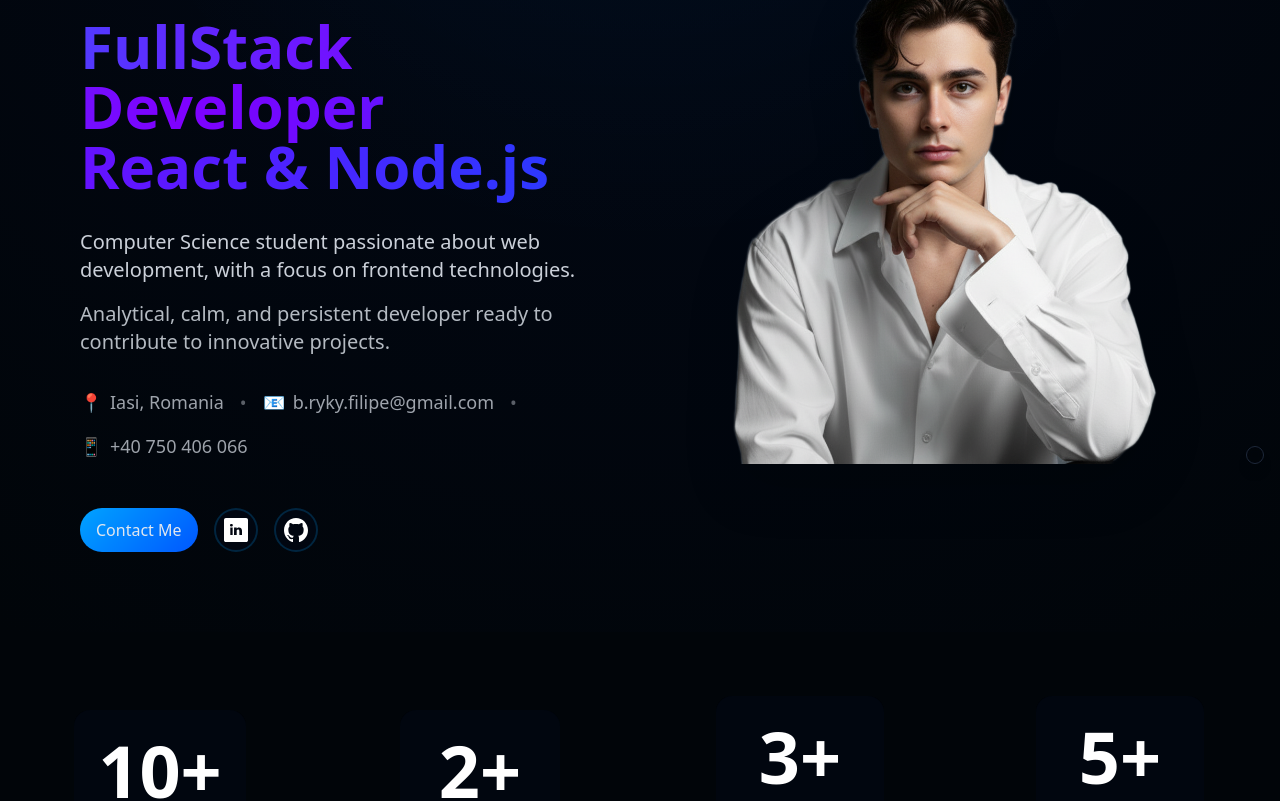
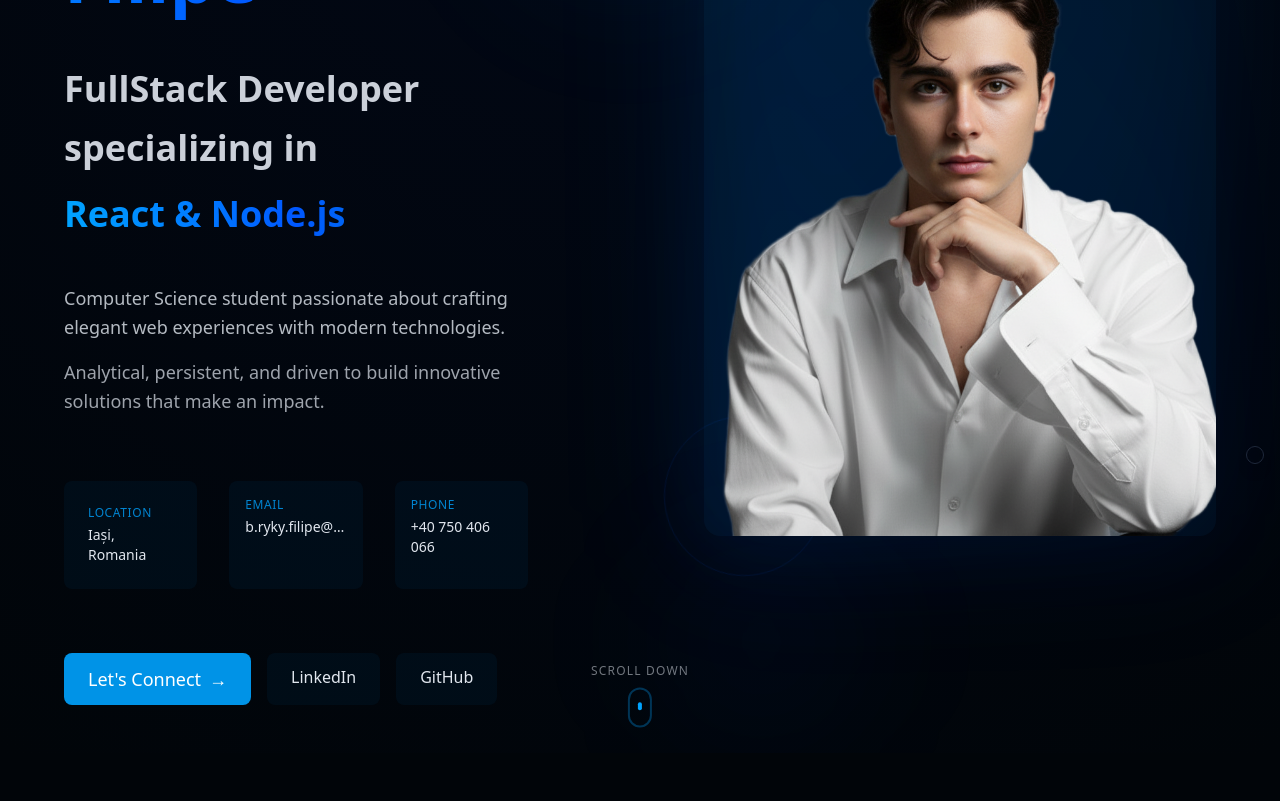
Before and after one commit to rykyfilipe/my-portofolio, a React (Vite) app: page / in a window 1280 px wide. Shown: the part 320-1121 px from the top of the page. Built offline with nearby package versions, Linux system fonts and the light colour scheme.

Commit message:
update hero layout

```diff
--- a/src/Components/Scroller.jsx
+++ b/src/Components/Scroller.jsx
@@ -16,7 +16,9 @@ function Scroller({ columnPosition, animation, images }) {
 						key={`first-${project.id}-${index}`}
 						className="
 							relative group my-6
-							w-[260px] h-[520px]        /* proporție tip telefon */
+							h-[200px] w-[100px] min-w-[80px] min-h-[160px]
+								md:h-[300px] md:w-[150px] md:min-w-[120px] md:min-h-[240px]
+								lg:h-[500px] lg:w-[300px] lg:min-w-[200px] lg:min-h-[400px]
 							bg-black border-4 border-neutral-800 rounded-[2rem]
 							shadow-lg shadow-gray-700/30
 							overflow-hidden
@@ -31,7 +33,7 @@ function Scroller({ columnPosition, animation, images }) {
 								h-[200px] w-[100px] min-w-[80px] min-h-[160px]
 								md:h-[300px] md:w-[150px] md:min-w-[120px] md:min-h-[240px]
 								lg:h-[500px] lg:w-[300px] lg:min-w-[200px] lg:min-h-[400px]
-								object-cover rounded-3xl
+								object-cover rounded-[2rem]
 								transition-all duration-300
 								group-hover:shadow-[0_0_30px_rgba(0,163,255,0.3)]
 							'
--- a/src/Sections/Contact.jsx
+++ b/src/Sections/Contact.jsx
@@ -114,6 +114,7 @@ function Contact() {
                     )}
                 </AnimatePresence>
             </div>
+
         </Section>
     );
 }
--- a/src/Sections/Experience.jsx
+++ b/src/Sections/Experience.jsx
@@ -32,7 +32,7 @@ function Experience() {
                                 scale: 1,
                                 transition: { delay: index * 0.1 }
                             } : {}}
-                            className='group relative flex flex-col items-center gap-3 text-center p-6 rounded-2xl bg-[#020817]/50 backdrop-blur-sm transition-colors'
+                            className='group relative flex flex-col items-center gap-3 text-center p-6 rounded-2xl bg-transparent backdrop-blur-sm transition-colors'
                         >
                             <span className='text-white text-5xl md:text-6xl lg:text-7xl font-display font-bold bg-gradient-to-r from-primary to-accent bg-clip-text  group-hover:from-accent group-hover:to-primary transition-all duration-500'>
                                 {item.number}+
--- a/src/Sections/Footer.jsx
+++ b/src/Sections/Footer.jsx
@@ -8,7 +8,7 @@ import googleplay from "../assets/icons/googleplay.svg";
 function Footer() {
     return (
         <footer
-            className='w-full flex flex-col items-center justify-center bg-[#010509] h-[300px] mt-20 text-[#E1E7EF] border-t-[1px] border-[#E1E7EF]/10'>
+            className='w-full flex flex-col items-center justify-center bg-[#010509] h-[300px] text-[#E1E7EF] border-t-[1px] border-[#E1E7EF]/10'>
             <div className='flex gap-4 mt-10'>
                 <Button variant="outline" imgURL={linkedin} key='linkedin'/>
                 <Button variant="outline" imgURL={github} key='github'/>
--- a/src/Sections/Hero.jsx
+++ b/src/Sections/Hero.jsx
@@ -1,174 +1,293 @@
-/** @format */
+import { motion } from 'framer-motion';
+import { useInView } from 'react-intersection-observer';
+import { useState } from 'react';
+import me from '../assets/images/portret.png';
 
-import { motion } from 'framer-motion';
-import { Section } from "../components/Section";
-import Button from "../Components/Button";
-import { useInView } from 'react-intersection-observer';
-import chat from "../assets/icons/chat.svg";
-import linkedin from "../assets/icons/linkedin.svg";
-import github from "../assets/icons/github.svg";
-import portret from "../assets/images/portret.png";
-
-const fadeInUpVariants = {
-  hidden: { opacity: 0, y: 20 },
-  visible: {
-    opacity: 1,
-    y: 0,
-    transition: {
-      duration: 0.5,
-      ease: "easeOut"
-    }
-  }
-};
-
-const fadeInDelayVariants = {
-  hidden: { opacity: 0 },
-  visible: (custom) => ({
-    opacity: 1,
-    transition: {
-      delay: custom * 0.2,
-      duration: 0.5,
-      ease: "easeOut"
-    }
-  })
-};
-
-function Hero() {
+const Hero = () => {
     const { ref, inView } = useInView({
         triggerOnce: true,
         threshold: 0.1
     });
 
-    const scrollToContact = () => {
-        const element = document.getElementById("contact");
-        if (element) {
-            element.scrollIntoView({ behavior: "smooth", block: "start" });
+    const [hoveredButton, setHoveredButton] = useState(null);
+
+    // Variante animații
+    const containerVariants = {
+        hidden: { opacity: 0 },
+        visible: {
+            opacity: 1,
+            transition: {
+                staggerChildren: 0.15,
+                delayChildren: 0.2
+            }
         }
     };
 
+    const itemVariants = {
+        hidden: { opacity: 0, y: 20 },
+        visible: {
+            opacity: 1,
+            y: 0,
+            transition: { duration: 0.8, ease: "easeOut" }
+        }
+    };
+
+    const floatingVariants = {
+        animate: {
+            y: [0, -15, 0],
+            transition: { duration: 4, repeat: Infinity, ease: "easeInOut" }
+        }
+    };
+
+    const glowVariants = {
+        animate: {
+            scale: [1, 1.1, 1],
+            opacity: [0.4, 0.6, 0.4],
+            transition: { duration: 4, repeat: Infinity, ease: "easeInOut" }
+        }
+    };
+
+    const scrollToContact = () => {
+        // Funcție de scroll la contact
+        console.log("Mergi la contact");
+    };
+
     return (
-        <Section
-            className="relative min-h-screen overflow-hidden bg-[radial-gradient(circle_at_top_center,#020817_0%,#010509_100%)] z-10"
-            initial={false}
-            animate={false}
-        >
-            <div className="absolute inset-0 bg-[radial-gradient(circle_at_top,rgba(0,163,255,0.05),transparent_50%)]" />
+        <section className="relative min-h-screen overflow-hidden">
+            {/* Background gradient */}
+            <div className="absolute inset-0 bg-[radial-gradient(circle_at_top_center,#020817_0%,#010509_100%)]" />
 
+            {/* Subtle animated glow */}
+            <motion.div
+                className="absolute top-0 left-1/3 w-96 h-96 bg-[radial-gradient(circle,rgba(0,163,255,0.08),transparent_70%)] rounded-full blur-3xl"
+                animate={{
+                    x: [0, 30, 0],
+                    y: [0, -40, 0]
+                }}
+                transition={{ duration: 8, repeat: Infinity, ease: "easeInOut" }}
+            />
 
-            <div className="container relative mx-auto grid lg:grid-cols-2 gap-12 items-center pt-20">
-                {/* Left Column - Text Content */}
+            <motion.div
+                className="absolute bottom-0 right-1/4 w-80 h-80 bg-[radial-gradient(circle,rgba(0,87,255,0.06),transparent_70%)] rounded-full blur-3xl"
+                animate={{
+                    x: [0, -40, 0],
+                    y: [0, 50, 0]
+                }}
+                transition={{ duration: 10, repeat: Infinity, ease: "easeInOut", delay: 1 }}
+            />
+
+            {/* Content container */}
+            <div className="relative z-10 container mx-auto px-4 sm:px-6 lg:px-12 xl:px-16 min-h-[calc(100vh-80px)] flex items-center justify-center py-8 sm:py-12">
                 <motion.div
                     ref={ref}
                     initial="hidden"
                     animate={inView ? "visible" : "hidden"}
-                    variants={{
-                        visible: {
-                            transition: {
-                                staggerChildren: 0.2
-                            }
-                        }
-                    }}
-                    className="space-y-8"
+                    variants={containerVariants}
+                    className="w-full max-w-7xl"
                 >
-                    <motion.div variants={fadeInUpVariants}>
-                        <motion.h1
-                            className="text-4xl sm:text-5xl md:text-6xl lg:text-7xl font-display font-bold text-[#E1E7EF]"
+                    <div className="grid lg:grid-cols-2 gap-12 lg:gap-24 xl:gap-32 items-center">
+                        {/* Left Content */}
+                        <motion.div className="space-y-10 order-2 lg:order-1 lg:pr-8 xl:pr-12">
+                            {/* Status Badge */}
+                            <motion.div
+                                variants={itemVariants}
+                                className="inline-flex items-center gap-2 px-4 py-2 rounded-full bg-[#00A3FF]/5 w-fit"
                             >
-                            👋 I'm Ricardo-Filipe
-                        </motion.h1>
+                                <span className="w-1.5 h-1.5 bg-[#00A3FF] rounded-full animate-pulse" />
+                                <span className="text-sm text-[#00A3FF]/90">Open for opportunities</span>
                             </motion.div>
 
-                    <motion.h2
-                        variants={fadeInUpVariants}
-                        className="text-3xl sm:text-4xl md:text-5xl lg:text-6xl font-display font-bold"
-                    >
-                        <span className="animate-gradient-text">
-                            FullStack Developer <br/> React & Node.js
-                        </span>
-                    </motion.h2>
-
-                    <motion.div
-                        variants={fadeInUpVariants}
-                        className="space-y-4 text-lg sm:text-xl"
-                    >
-                        <p className="text-[#E1E7EF]/90">Computer Science student passionate about web development, with a focus on frontend technologies.</p>
-                        <p className="text-[#E1E7EF]/80">Analytical, calm, and persistent developer ready to contribute to innovative projects.</p>
+                            {/* Main Title */}
+                            <motion.div variants={itemVariants}>
+                                <p className="text-[#00A3FF] font-semibold text-sm sm:text-base tracking-widest mb-3">
+                                   Welcome
+                                </p>
+                                <h1 className="text-4xl sm:text-5xl md:text-6xl lg:text-7xl font-bold text-[#E1E7EF] leading-tight">
+                                    I'm <span className="bg-gradient-to-r from-[#00A3FF] to-[#0057FF] bg-clip-text text-transparent">Ricardo-Filipe</span>
+                                </h1>
                             </motion.div>
 
-                    <motion.div
-                        variants={fadeInUpVariants}
-                        className="flex flex-wrap items-center gap-4 text-lg"
-                    >
-                        <span className="flex items-center gap-2 text-[#E1E7EF]/70 hover:text-[#00A3FF]/90 transition-colors">
-                            <span className="text-[#00A3FF]">📍</span> Iasi, Romania
+                            {/* Subtitle */}
+                            <motion.div variants={itemVariants}>
+                                <h2 className="text-2xl sm:text-3xl md:text-4xl font-semibold text-[#E1E7EF]/90 leading-relaxed">
+                                    FullStack Developer specializing in
+                                    <span className="block bg-gradient-to-r from-[#00A3FF] via-[#0057FF] to-[#0087CC] bg-clip-text text-transparent mt-2">
+                                        React & Node.js
                                     </span>
-                        <span className="hidden sm:inline text-[#E1E7EF]/40">•</span>
-                        <span className="flex items-center gap-2 text-[#E1E7EF]/70 hover:text-[#00A3FF]/90 transition-colors">
-                            <span className="text-[#00A3FF]">📧</span> b.ryky.filipe@gmail.com
-                        </span>
-                        <span className="hidden sm:inline text-[#E1E7EF]/40">•</span>
-                        <span className="flex items-center gap-2 text-[#E1E7EF]/70 hover:text-[#00A3FF]/90 transition-colors">
-                            <span className="text-[#00A3FF]">📱</span> +40 750 406 066
-                        </span>
+                                </h2>
                             </motion.div>
 
+                            {/* Description */}
+                            <motion.div variants={itemVariants} className="space-y-4">
+                                <p className="text-base sm:text-lg text-[#E1E7EF]/80 leading-relaxed max-w-lg">
+                                    Computer Science student passionate about crafting elegant web experiences with modern technologies.
+                                </p>
+                                <p className="text-base sm:text-lg text-[#E1E7EF]/70 leading-relaxed max-w-lg">
+                                    Analytical, persistent, and driven to build innovative solutions that make an impact.
+                                </p>
+                            </motion.div>
+
+                            {/* Info Grid */}
+                            <motion.div variants={itemVariants} className="grid grid-cols-1 sm:grid-cols-3 gap-6 lg:gap-8 pt-6">
                                 <motion.div
-                        variants={fadeInUpVariants}
-                        className="flex flex-wrap gap-4 pt-4"
+                                    className="p-6 rounded-lg bg-[#00A3FF]/5 transition-all duration-300"
+                                    whileHover={{ scale: 1.02 }}
                                 >
-                        <Button
-                            text="Contact Me "
-                            handleClick={scrollToContact}
-                            variant="default"
-                            className="bg-[linear-gradient(135deg,#00A3FF_0%,#0057FF_100%)] hover:opacity-90 transition-opacity"
+                                    <p className="text-xs text-[#00A3FF]/80 uppercase tracking-wider mb-1">Location</p>
+                                    <p className="text-sm text-[#E1E7EF] font-medium">Iași, Romania</p>
+                                </motion.div>
+                                <motion.div
+                                    className="p-4 rounded-lg bg-[#00A3FF]/5 transition-all duration-300"
+                                    whileHover={{ scale: 1.02 }}
+                                >
+                                    <p className="text-xs text-[#00A3FF]/80 uppercase tracking-wider mb-1">Email</p>
+                                    <p className="text-sm text-[#E1E7EF] font-medium truncate">b.ryky.filipe@gmail.com</p>
+                                </motion.div>
+                                <motion.div
+                                    className="p-4 rounded-lg bg-[#00A3FF]/5 transition-all duration-300"
+                                    whileHover={{ scale: 1.02 }}
+                                >
+                                    <p className="text-xs text-[#00A3FF]/80 uppercase tracking-wider mb-1">Phone</p>
+                                    <p className="text-sm text-[#E1E7EF] font-medium">+40 750 406 066</p>
+                                </motion.div>
+                            </motion.div>
+
+                            {/* CTA Buttons */}
+                            <motion.div variants={itemVariants} className="flex flex-wrap gap-4 pt-6">
+                                <motion.button
+                                    onClick={scrollToContact}
+                                    onHoverStart={() => setHoveredButton('contact')}
+                                    onHoverEnd={() => setHoveredButton(null)}
+                                    whileHover={{ scale: 1.02 }}
+                                    whileTap={{ scale: 0.98 }}
+                                    className="relative px-6 py-3 rounded-lg font-medium text-white text-base sm:text-lg overflow-hidden group"
+                                >
+                                    <div className="absolute inset-0 bg-[#00A3FF] opacity-90 z-0" />
+                                    <span className="relative z-10 flex items-center gap-2">
+                                        Let's Connect
+                                        <motion.span
+                                            animate={hoveredButton === 'contact' ? { x: 3 } : { x: 0 }}
+                                            transition={{ duration: 0.2 }}
+                                        >
+                                            →
+                                        </motion.span>
+                                    </span>
+                                </motion.button>
+
+                                <motion.a
+                                    href="https://linkedin.com"
+                                    target="_blank"
+                                    rel="noopener noreferrer"
+                                    onHoverStart={() => setHoveredButton('linkedin')}
+                                    onHoverEnd={() => setHoveredButton(null)}
+                                    whileHover={{ scale: 1.02 }}
+                                    whileTap={{ scale: 0.98 }}
+                                    className="px-6 py-3 rounded-lg font-medium text-[#E1E7EF] bg-[#00A3FF]/5 hover:bg-[#00A3FF]/10 transition-all duration-300"
+                                >
+                                    LinkedIn
+                                </motion.a>
+
+                                <motion.a
+                                    href="https://github.com"
+                                    target="_blank"
+                                    rel="noopener noreferrer"
+                                    onHoverStart={() => setHoveredButton('github')}
+                                    onHoverEnd={() => setHoveredButton(null)}
+                                    whileHover={{ scale: 1.02 }}
+                                    whileTap={{ scale: 0.98 }}
+                                    className="px-6 py-3 rounded-lg font-medium text-[#E1E7EF] bg-[#00A3FF]/5 hover:bg-[#00A3FF]/10 transition-all duration-300"
+                                >
+                                    GitHub
+                                </motion.a>
+                            </motion.div>
+                        </motion.div>
+
+                        {/* Right Visual */}
+                        <motion.div
+                            variants={itemVariants}
+                            className="order-1 lg:order-2 relative flex justify-center lg:justify-end mt-8 sm:mt-0"
+                        >
+                            <motion.div
+                                className="relative w-full max-w-[280px] sm:max-w-sm lg:max-w-xl xl:max-w-2xl"
+                            >
+                                {/* Outer glow circles */}
+                                <motion.div
+                                    variants={glowVariants}
+                                    animate="animate"
+                                    className="absolute inset-0 bg-gradient-to-br from-[#00A3FF]/20 to-[#0057FF]/10 rounded-3xl blur-3xl"
+                                    style={{ scale: 1.1 }}
                                 />
-                        <Button
-                            imgURL={linkedin}
-                            handleClick={() => window.open("https://www.linkedin.com/in/bondor-ricardo-filipe-966a20307/", "_blank")}
-                            variant="outline"
-                            className="border-2 border-[#00A3FF]/20 bg-[#020817]/50 backdrop-blur-sm hover:border-[#00A3FF]/50 hover:bg-[#00A3FF]/10"
+
+                                {/* Inner glow */}
+                                <motion.div
+                                    variants={glowVariants}
+                                    animate="animate"
+                                    className="absolute inset-4 bg-gradient-to-tr from-[#0057FF]/15 to-transparent rounded-2xl blur-2xl"
+                                    transition={{ duration: 4, repeat: Infinity, ease: "easeInOut", delay: 0.5 }}
                                 />
-                        <Button
-                            imgURL={github}
-                            handleClick={() => window.open("https://github.com/rykyfilipe", "_blank")}
-                            variant="outline"
-                            className="border-2 border-[#00A3FF]/20 bg-[#020817]/50 backdrop-blur-sm hover:border-[#00A3FF]/50 hover:bg-[#00A3FF]/10"
+
+                                {/* Placeholder for image - elegant gradient box */}
+                                <motion.div
+                                    whileHover={{ scale: 1.02 }}
+                                    transition={{ duration: 0.3 }}
+                                    className="relative z-10 aspect-[4/5] rounded-2xl overflow-hidden group"
+                                >
+                                    {/* Subtle background */}
+                                    <div className="absolute inset-0 bg-[#00A3FF]/5" />
+
+                                    {/* Hover effect */}
+                                    <motion.div
+                                        className="absolute inset-0 opacity-0 group-hover:opacity-100 transition-opacity duration-300"
+                                        style={{
+                                            background: 'radial-gradient(circle at center, rgba(0,163,255,0.1), transparent 70%)'
+                                        }}
+                                    />
+
+                                    <motion.img
+                                        src={me}
+                                        alt="Portret Ricardo-Filipe"
+                                        className="relative z-10 w-full h-full object-cover"
+                                        loading="lazy">
+                                    </motion.img>
+
+                                </motion.div>
+
+                                {/* Floating decorative elements */}
+                                <motion.div
+                                    animate={{ rotate: 360 }}
+                                    transition={{ duration: 20, repeat: Infinity, ease: "linear" }}
+                                    className="absolute -top-10 -right-10 w-32 h-32 border border-[#00A3FF]/10 rounded-full z-0"
+                                />
+                                <motion.div
+                                    animate={{ rotate: -360 }}
+                                    transition={{ duration: 25, repeat: Infinity, ease: "linear" }}
+                                    className="absolute -bottom-10 -left-10 w-40 h-40 border border-[#0057FF]/10 rounded-full z-0"
                                 />
                             </motion.div>
                         </motion.div>
-
-                {/* Right Column - Image */}
-                <motion.div
-                    initial={{ opacity: 0, scale: 0.9 }}
-                    animate={{ opacity: 1, scale: 1 }}
-                    transition={{ duration: 0.5, delay: 0.2 }}
-                    className="hidden lg:block relative"
-                >
-                    <div className="relative w-full aspect-square">
-                        <motion.div
-                            className="absolute inset-0 bg-[linear-gradient(135deg,#00A3FF_0%,#0057FF_100%)]/20 rounded-full filter blur-3xl"
-                            animate={{
-                                scale: [1, 1.2, 1],
-                                opacity: [0.3, 0.5, 0.3]
-                            }}
-                            transition={{
-                                duration: 8,
-                                repeat: Infinity,
-                                ease: "linear"
-                            }}
-                        />
-                        <motion.img
-                            src={portret}
-                            alt="Ricardo-Filipe Bondor"
-                            className="relative z-10 w-full h-full object-cover rounded-2xl drop-shadow-2xl "
-                            whileHover={{ scale: 1.02 }}
-                            transition={{ duration: 0.2 }}
-                        />
                     </div>
                 </motion.div>
             </div>
-        </Section>
+
+            {/* Scroll indicator */}
+            <motion.div
+                animate={{ y: [0, 8, 0] }}
+                transition={{ duration: 2, repeat: Infinity }}
+                className="absolute bottom-8 left-1/2 transform -translate-x-1/2 z-10 hidden lg:block"
+            >
+                <div className="flex flex-col items-center gap-2">
+                    <p className="text-xs text-[#E1E7EF]/50 uppercase tracking-widest">Scroll Down</p>
+                    <div className="w-6 h-10 border-2 border-[#00A3FF]/30 rounded-full flex justify-center">
+                        <motion.div
+                            animate={{ y: [0, 6, 0] }}
+                            transition={{ duration: 2, repeat: Infinity }}
+                            className="w-1 h-2 bg-[#00A3FF] rounded-full mt-2"
+                        />
+                    </div>
+                </div>
+            </motion.div>
+        </section>
     );
-}
+};
 
 export default Hero;
```
Also changed, not shown: src/Components/Project.jsx (+38 -33 lines), src/Sections/Projects.jsx (+7 -0 lines), src/Sections/Services.jsx (+9 -0 lines). Lines whose indentation alone changed are shown as unchanged.
